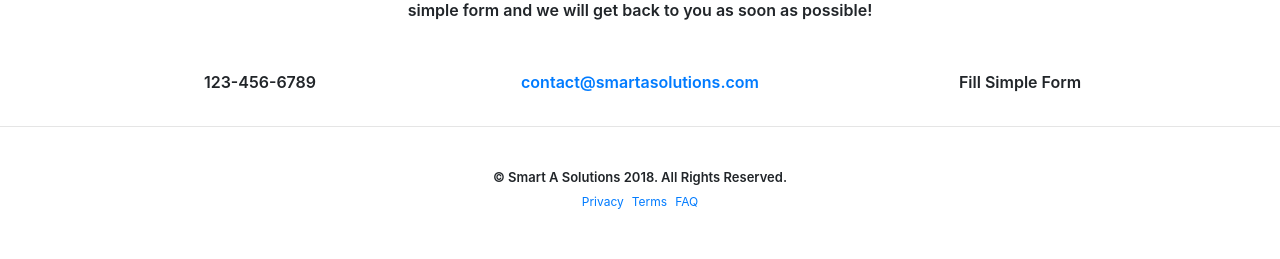
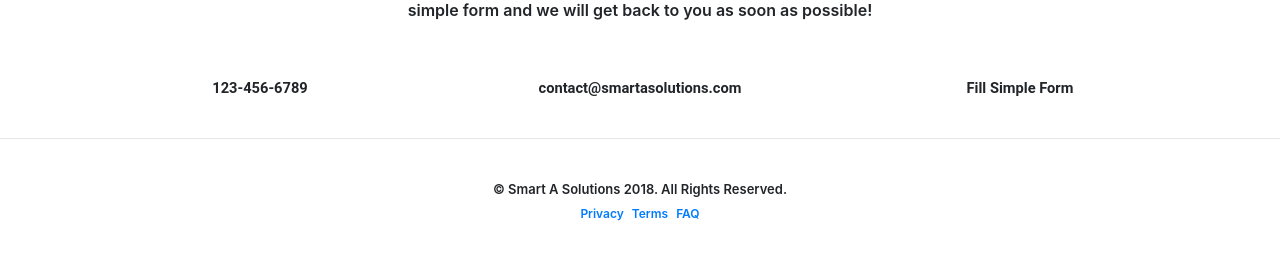
Before and after one commit to karimullarapidops/SmartaSolutions, an Angular app: page / in a window 1280 px wide. Shown: the part 3173-3432 px from the top of the page. Built offline with nearby package versions, Linux system fonts and the light colour scheme; some icons are missing; a web font is replaced by a local one.

Commit message:
changes footer

```diff
--- a/src/app/footer/footer.component.css
+++ b/src/app/footer/footer.component.css
@@ -12,6 +12,11 @@ section {
   }
   p{
       font-weight: 600;
+  }
+  section a{
+      text-decoration: none;
+      font-weight: 600;
+      font-size: 11pt;
   }
  .col-lg-8 hr {
     max-width: 150px;
--- a/src/app/footer/footer.component.html
+++ b/src/app/footer/footer.component.html
@@ -12,17 +12,17 @@
       <div class="row">
         <div class="col-lg-4 ml-auto text-center">
           <i class="fa fa-phone fa-3x mb-3 sr-contact"></i>
-          <p>123-456-6789</p>
+          <p><a href="#f" mat-button>123-456-6789</a></p>
         </div>
         <div class="col-lg-4 mr-auto text-center">
           <i class="fa fa-envelope-o fa-3x mb-3 sr-contact"></i>
           <p>
-            <a href="mailto:your-email@your-domain.com">contact@smartasolutions.com</a>
+            <a href="#m" mat-button>contact@smartasolutions.com</a>
           </p>
         </div>
         <div class="col-lg-4 ml-auto text-center">
             <i class="fa fa-phone fa-3x mb-3 fab fa-wpforms"></i>
-            <p>Fill Simple Form</p>
+            <p><a href="#f" mat-button>Fill Simple Form</a></p>
           </div>
       </div>
     </div>
@@ -32,13 +32,13 @@
               <p>&copy; Smart A Solutions 2018. All Rights Reserved.</p>
               <ul class="list-inline">
                 <li class="list-inline-item">
-                  <a href="#">Privacy</a>
+                  <a href="#p">Privacy</a>
                 </li>
                 <li class="list-inline-item">
-                  <a href="#">Terms</a>
+                  <a href="#t">Terms</a>
                 </li>
                 <li class="list-inline-item">
-                  <a href="#">FAQ</a>
+                  <a href="#f">FAQ</a>
                 </li>
               </ul>
             </div>
```
